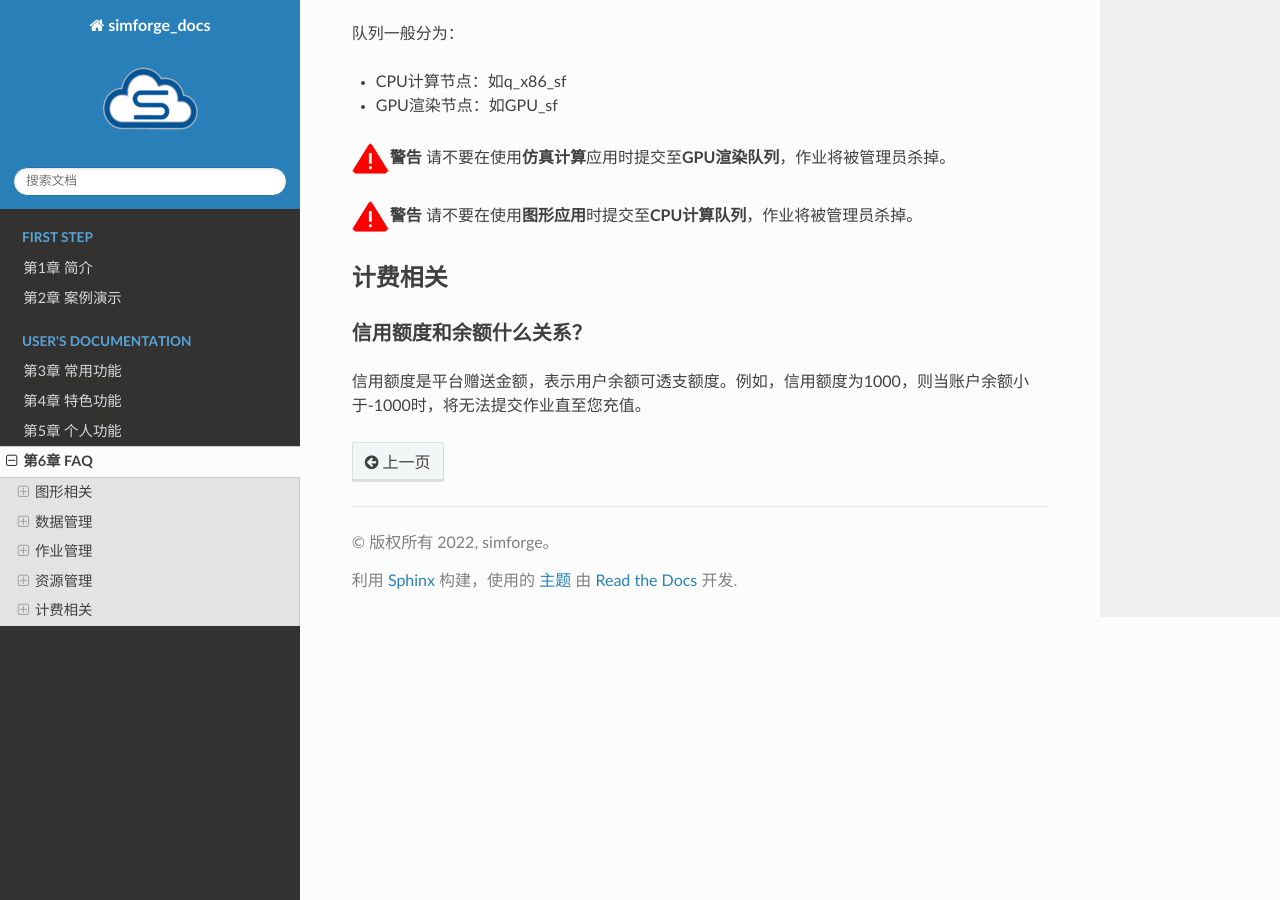
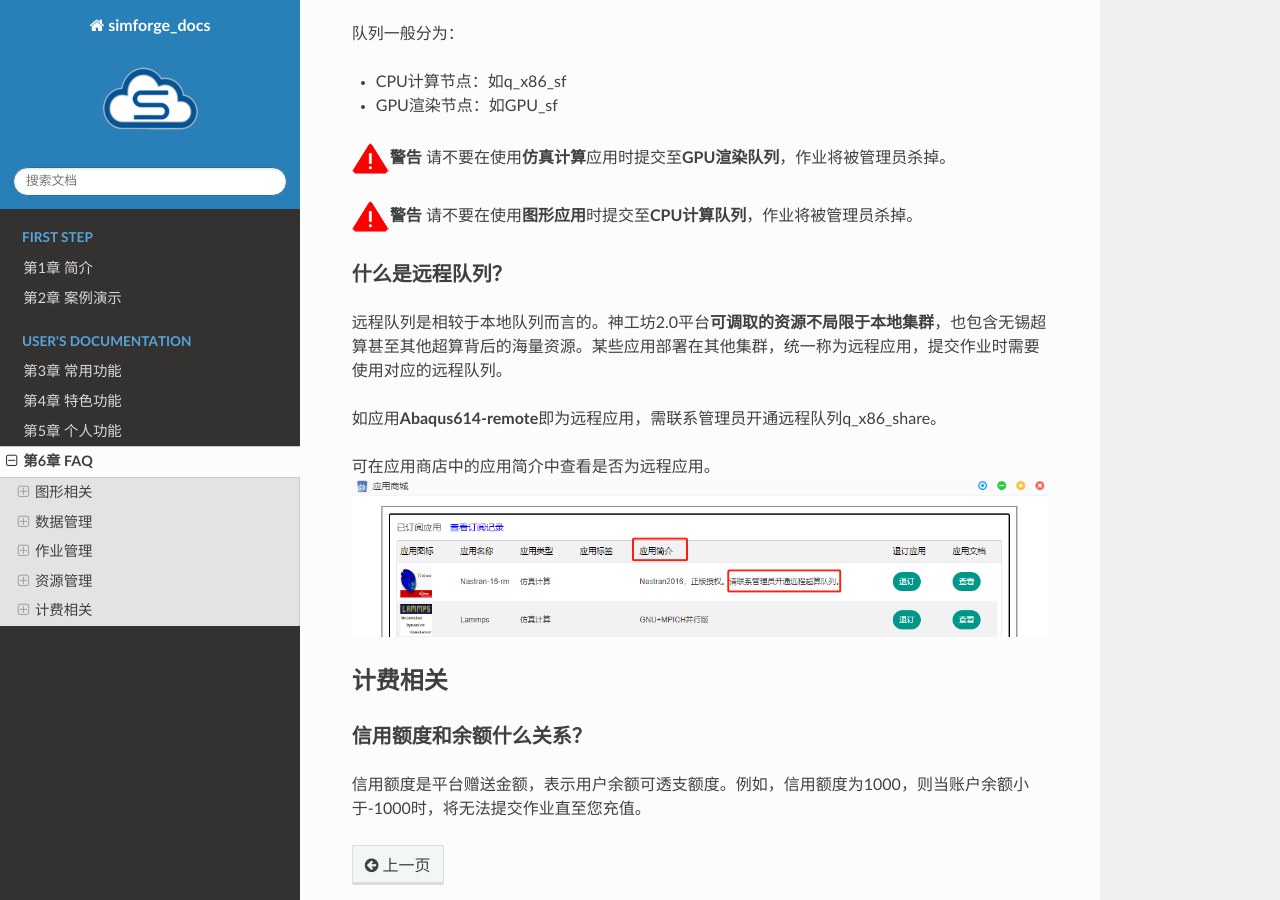
Before and after one commit to readthedocs/tutorial-sphinx-markdown-library, a Sphinx documentation site: the page built from docs/source/FAQ.md, in a window 1280 px wide and 900 px high, scrolled down 2880 px. Built offline with Sphinx 7.4.7 and the Read the Docs theme 2.0.0, drawn with Linux system fonts in a browser that asks for light colours.

Commit message:
add FAQ remote queues

```diff
--- a/docs/source/FAQ.md
+++ b/docs/source/FAQ.md
@@ -71,6 +71,16 @@
 
 ![](figs/warn.png)**警告** 请不要在使用**图形应用**时提交至**CPU计算队列**，作业将被管理员杀掉。
 
+### 什么是远程队列？
+
+远程队列是相较于本地队列而言的。神工坊2.0平台**可调取的资源不局限于本地集群**，也包含无锡超算甚至其他超算背后的海量资源。某些应用部署在其他集群，统一称为远程应用，提交作业时需要使用对应的远程队列。
+
+如应用**Abaqus614-remote**即为远程应用，需联系管理员开通远程队列q_x86_share。
+
+可在应用商店中的应用简介中查看是否为远程应用。
+![](figs/faq/remote_q.png)
+
+
 ## 计费相关
 ### 信用额度和余额什么关系？
  信用额度是平台赠送金额，表示用户余额可透支额度。例如，信用额度为1000，则当账户余额小于-1000时，将无法提交作业直至您充值。
```
Also changed, not shown: docs/source/figs/faq/remote_q.png (added).
